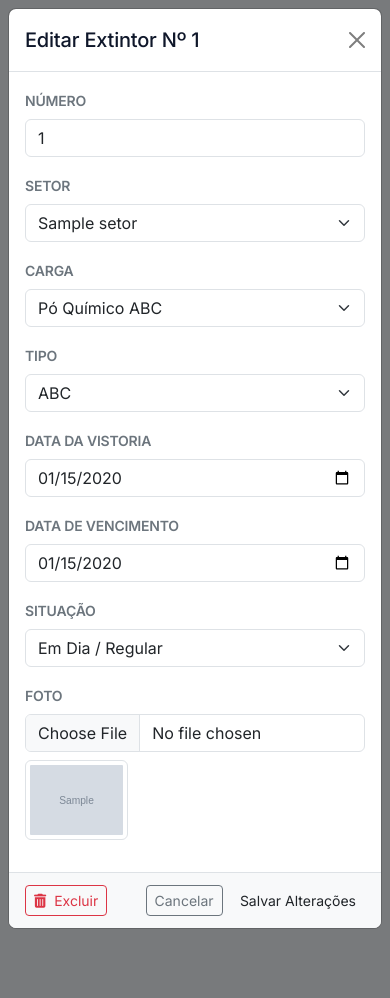
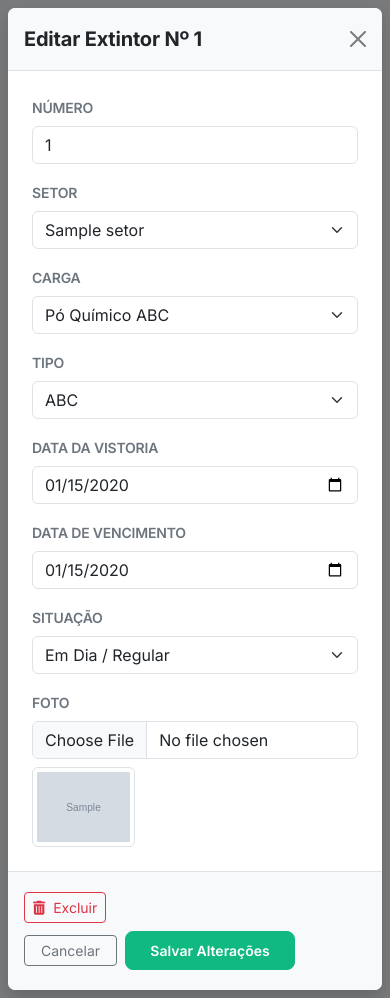
Before and after one commit to Luannz/Projeto_Extintores, a Django app: page /extintores/ in a window 390 px wide, after a click on "Editar". Run offline with Django 5.2, Linux system fonts and the light colour scheme; tables that the repository leaves empty hold one stand-in row (values such as "Sample post"); grey boxes marked "Sample" are stand-in pictures; some libraries are stand-ins or nearby versions.

Commit message:
agora atualizei o base.html pra ele voltar a funcionar no mobile, ja que dependia de um script no final da pagina que exclui sem querer, e atualizei o extintores_lista

```diff
--- a/core/templates/core/base.html
+++ b/core/templates/core/base.html
@@ -618,7 +618,20 @@
             // Remove a classe de preload assim que o DOM carregar completamente
             document.documentElement.classList.remove('preload-collapsed');
 
-            // Controle no Desktop
+            // --- CONTROLE NO MOBILE (Abrir/Fechar Menu Lateral) ---
+            if (btnToggle && sidebar && overlay) {
+                btnToggle.addEventListener('click', () => {
+                    sidebar.classList.toggle('sidebar-open');
+                    overlay.classList.toggle('active');
+                });
+
+                overlay.addEventListener('click', () => {
+                    sidebar.classList.remove('sidebar-open');
+                    overlay.classList.remove('active');
+                });
+            }
+
+            // Controle no Desktop (Recolher/Expandir)
             if (btnCollapse) {
                 if (localStorage.getItem('dp-sidebar-collapsed') === 'true') {
                     sidebar.classList.add('collapsed');
--- a/core/templates/core/extintores_lista.html
+++ b/core/templates/core/extintores_lista.html
@@ -22,34 +22,34 @@
           </span>
         {% endif %}
 
-        <a href="{% url 'cadastrar_extintor' %}" class="btn-sst-primary">
+        <a href="{% url 'cadastrar_extintor' %}" class="btn-sst-primary shadow-sm">
             <i class="fa-solid fa-plus"></i> Novo Extintor
         </a>
     </div>
   </div>
 
   <!-- Bloco de Filtros -->
-  <div class="card shadow-sm mb-4 border-0">
-    <div class="card-body bg-light rounded">
+  <div class="card shadow-sm mb-4 border-0 rounded-4 overflow-hidden">
+    <div class="card-body bg-white p-3 p-md-4">
       <form method="get" action="{% url 'listar_extintores' %}" class="row g-3 align-items-end">
 
         <!-- Filtro por Número -->
-        <div class="col-md-3">
+        <div class="col-12 col-sm-6 col-md-3">
           <label for="id_numero" class="form-label small fw-bold text-secondary">Número do Extintor</label>
           <input
             type="number"
             name="numero"
             id="id_numero"
-            class="form-control"
+            class="form-control form-control-sm bg-light"
             placeholder="Ex: 12"
             value="{{ numero_filtro }}"
           >
         </div>
 
         <!-- Filtro por Empresa -->
-        <div class="col-md-4">
+        <div class="col-12 col-sm-6 col-md-4">
           <label for="filtroEmpresa" class="form-label small fw-bold text-secondary">Empresa</label>
-          <select name="empresa" id="filtroEmpresa" class="form-select">
+          <select name="empresa" id="filtroEmpresa" class="form-select form-select-sm bg-light">
             <option value="">Selecione primeiro a empresa...</option>
             {% for emp in empresas %}
               <option value="{{ emp.pk }}" {% if emp.pk|stringformat:"s" == empresa_filtro %}selected{% endif %}>{{ emp.nome }}</option>
@@ -58,9 +58,9 @@
         </div>
 
         <!-- Filtro por Setor (Disponível apenas após selecionar a empresa) -->
-        <div class="col-md-3">
+        <div class="col-12 col-sm-6 col-md-3">
           <label for="filtroSetor" class="form-label small fw-bold text-secondary">Setor</label>
-          <select name="setor" id="filtroSetor" class="form-select" {% if not empresa_filtro %}disabled{% endif %}>
+          <select name="setor" id="filtroSetor" class="form-select form-select-sm bg-light" {% if not empresa_filtro %}disabled{% endif %}>
             <option value="">{% if empresa_filtro %}Todos os setores{% else %}Selecione uma empresa primeiro{% endif %}</option>
             {% for s in setores %}
               <option value="{{ s.pk }}" data-empresa="{{ s.empresa_id }}"
@@ -70,13 +70,13 @@
         </div>
 
         <!-- Botões de Ação -->
-        <div class="col-md-2 d-flex gap-2">
-          <button type="submit" class="btn btn-primary w-100">
+        <div class="col-12 col-sm-6 col-md-2 d-flex gap-2">
+          <button type="submit" class="btn btn-primary btn-sm w-75 fw-semibold d-flex align-items-center justify-content-center" style="height: 31px;">
             <i class="fa-solid fa-magnifying-glass me-1"></i> Filtrar
           </button>
 
           {% if setor_filtro or numero_filtro or empresa_filtro %}
-            <a href="{% url 'listar_extintores' %}" class="btn btn-outline-secondary" title="Limpar Filtros">
+            <a href="{% url 'listar_extintores' %}" class="btn btn-outline-secondary btn-sm w-25 d-flex align-items-center justify-content-center" style="height: 31px;" title="Limpar Filtros">
               <i class="fa-solid fa-xmark"></i>
             </a>
           {% endif %}
@@ -87,7 +87,7 @@
   </div>
 
   {# ===== CARD PRINCIPAL DE LISTAGEM ===== #}
-  <div class="card shadow-sm border-0 rounded-3">
+  <div class="card shadow-sm border-0 rounded-4 overflow-hidden">
 
     {# VISÃO MOBILE: CARDS CLEAN #}
     <div class="d-md-none p-3">
@@ -130,7 +130,7 @@
                 {% endif %}
               </div>
 
-              <button type="button" class="btn btn-graphite btn-sm px-3" data-bs-toggle="modal" data-bs-target="#modalEditarExtintor{{ extintor.id }}">
+              <button type="button" class="btn btn-outline-dark btn-sm px-3" data-bs-toggle="modal" data-bs-target="#modalEditarExtintor{{ extintor.id }}">
                 <i class="fa-solid fa-pen-to-square me-1"></i> Editar
               </button>
             </div>
@@ -149,32 +149,30 @@
       <table class="table table-industrial table-hover mb-0 align-middle">
         <thead>
           <tr>
-            <th style="width:80px;">Nº</th>
+            <th class="ps-4" style="width:80px;">Nº</th>
             <th>Setor</th>
-            <th>Carga</th>
-            <th>Tipo</th>
+            <th>Carga/ Tipo</th>
             <th>Vencimento</th>
             <th class="text-center">Situação</th>
             <th class="text-center">Foto</th>
-            <th class="text-end" style="width: 100px;">Ações</th>
+            <th class="text-center pe-4" style="width: 120px;">Ações</th>
           </tr>
         </thead>
         <tbody>
           {% for extintor in extintores %}
             <tr>
-              <td>
+              <td class="ps-4">
                 <span class="mono fw-bold text-dark fs-6">
                   {{ extintor.numero|default:"—" }}
                 </span>
               </td>
 
               <td class="fw-semibold text-dark">{{ extintor.setor.nome }}</td>
-              <td>{{ extintor.get_carga_display }}</td>
-
               <td>
-                <span class="badge-industrial-light">
-                  {{ extintor.tipo }}
-                </span>
+                <div class="badge-combined">
+                  <span class="carga-part">{{ extintor.get_carga_display }}</span>
+                  <span class="tipo-part">{{ extintor.tipo }}</span>
+                </div>
               </td>
 
               <td class="mono small">
@@ -203,13 +201,13 @@
                 {% endif %}
               </td>
 
-              <td class="text-end">
+              <td class="text-end pe-4">
                 <button type="button"
-                        class="btn btn-outline-secondary btn-sm px-2 py-1"
+                        class="btn btn-sm btn-light border text-secondary px-3 py-1 fw-semibold action-edit-btn"
                         data-bs-toggle="modal"
                         data-bs-target="#modalEditarExtintor{{ extintor.id }}"
                         title="Editar Extintor">
-                  <i class="fa-solid fa-pen-to-square me-1"></i> Editar
+                  <i class="fa-solid fa-pen-to-square text-success me-1"></i> Editar
                 </button>
               </td>
             </tr>
@@ -274,10 +272,10 @@
 {% for extintor in extintores %}
   <div class="modal fade" id="modalEditarExtintor{{ extintor.id }}" tabindex="-1" aria-hidden="true">
     <div class="modal-dialog modal-lg">
-      <div class="modal-content">
+      <div class="modal-content border-0 shadow">
 
-        <div class="modal-header">
-          <h5 class="modal-title">Editar Extintor Nº {{ extintor.numero }}</h5>
+        <div class="modal-header bg-light">
+          <h5 class="modal-title fw-bold text-dark">Editar Extintor Nº {{ extintor.numero }}</h5>
           <button type="button" class="btn-close" data-bs-dismiss="modal" aria-label="Close"></button>
         </div>
 
@@ -286,14 +284,14 @@
           {% csrf_token %}
           <input type="hidden" name="extintor_id" value="{{ extintor.id }}">
 
-          <div class="modal-body text-start">
-            <div class="row">
-              <div class="col-md-4 mb-3">
+          <div class="modal-body text-start p-4">
+            <div class="row g-3">
+              <div class="col-md-4">
                 <label class="form-label small text-uppercase mono text-secondary fw-semibold">Número</label>
                 <input type="text" name="numero" value="{{ extintor.numero|default:'' }}" class="form-control">
               </div>
 
-              <div class="col-md-8 mb-3">
+              <div class="col-md-8">
                 <label class="form-label small text-uppercase mono text-secondary fw-semibold">Setor</label>
                 <select name="setor" class="form-select">
                   {% for setor in form.fields.setor.queryset %}
@@ -304,7 +302,7 @@
                 </select>
               </div>
 
-              <div class="col-md-6 mb-3">
+              <div class="col-md-6">
                 <label class="form-label small text-uppercase mono text-secondary fw-semibold">Carga</label>
                 <select name="carga" class="form-select">
                   {% for value, label in extintor.CARGA_CHOICES %}
@@ -315,7 +313,7 @@
                 </select>
               </div>
 
-              <div class="col-md-6 mb-3">
+              <div class="col-md-6">
                 <label class="form-label small text-uppercase mono text-secondary fw-semibold">Tipo</label>
                 <select name="tipo" class="form-select">
                   {% for value, label in extintor.TIPOS_INCENDIO %}
@@ -326,17 +324,17 @@
                 </select>
               </div>
 
-              <div class="col-md-6 mb-3">
+              <div class="col-md-6">
                 <label class="form-label small text-uppercase mono text-secondary fw-semibold">Data da Vistoria</label>
                 <input type="date" name="data_vistoria" value="{{ extintor.data_vistoria|date:'Y-m-d' }}" class="form-control">
               </div>
 
-              <div class="col-md-6 mb-3">
+              <div class="col-md-6">
                 <label class="form-label small text-uppercase mono text-secondary fw-semibold">Data de Vencimento</label>
                 <input type="date" name="data_vencimento" value="{{ extintor.data_vencimento|date:'Y-m-d' }}" class="form-control">
               </div>
 
-              <div class="col-md-6 mb-3">
+              <div class="col-md-6">
                 <label class="form-label small text-uppercase mono text-secondary fw-semibold">Situação</label>
                 <select name="situacao" class="form-select">
                   {% for value, label in extintor.STATUS_CHOICES %}
@@ -347,7 +345,7 @@
                 </select>
               </div>
 
-              <div class="col-md-6 mb-3">
+              <div class="col-md-6">
                 <label class="form-label small text-uppercase mono text-secondary fw-semibold">Foto</label>
                 <input type="file" name="imagem" class="form-control" accept="image/*">
                 {% if extintor.imagem %}
@@ -361,7 +359,7 @@
         </form> {# Fim do formulário de edição #}
 
         {# FOOTER COM OS DOIS FORMULÁRIOS SEPARADOS #}
-        <div class="modal-footer d-flex justify-content-between py-2 bg-light border-top">
+        <div class="modal-footer d-flex justify-content-between py-3 bg-light border-top">
           {# Formulário 1: Exclusão (Independente) #}
           <form method="post" action="{% url 'deletar_extintor' extintor.id %}" onsubmit="return confirm('Tem certeza que deseja excluir o Extintor Nº {{ extintor.numero }}?');">
             {% csrf_token %}
@@ -372,9 +370,8 @@
 
           {# Ações da Edição #}
           <div>
-            <button type="button" class="btn btn-sm btn-outline-secondary me-1" data-bs-dismiss="modal">Cancelar</button>
-            {# O atributo form="..." aciona o envio do formEditarExtintor por fora #}
-            <button type="submit" form="formEditarExtintor{{ extintor.id }}" class="btn btn-sm btn-signal">
+            <button type="button" class="btn btn-sm btn-outline-secondary me-1 px-3" data-bs-dismiss="modal">Cancelar</button>
+            <button type="submit" form="formEditarExtintor{{ extintor.id }}" class="btn btn-sm btn-primary px-4 fw-semibold">
               Salvar Alterações
             </button>
           </div>
```
Also changed, not shown: other parts of core/templates/core/extintores_lista.html (+38 -20 lines).
